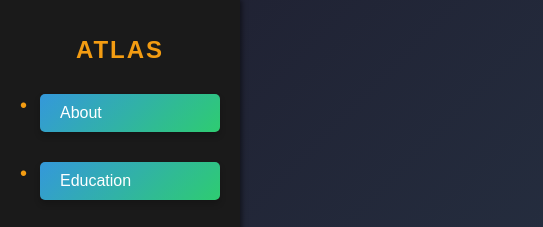
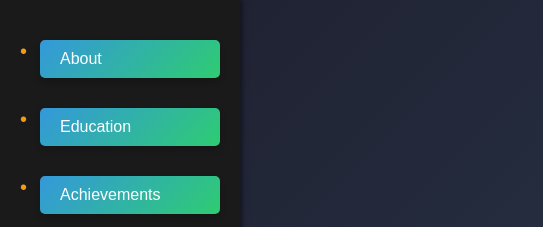
Before and after one commit to navey15/ISS-A-3, a plain HTML site: page index.html in a window 1280 px wide. Shown: the top 227 px of the page, 0-543 px from the left. Drawn offline with Linux system fonts and the light colour scheme.

Commit message:
finalmost commit

```diff
--- a/index.html
+++ b/index.html
@@ -16,7 +16,6 @@
     </header>
 
     <div class="sidebar">
-        <h1>Atlas</h1>
         <nav>
             <ul>
                 <li><button class="toggle-button" onclick="showSection('about')">About</button></li>
```
